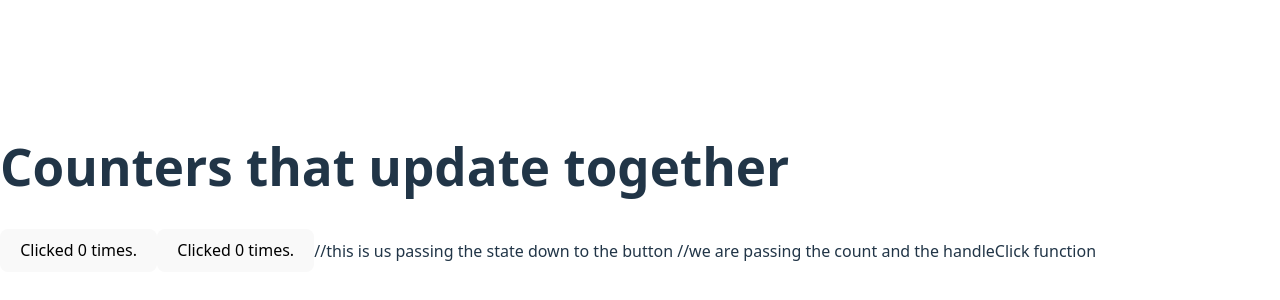
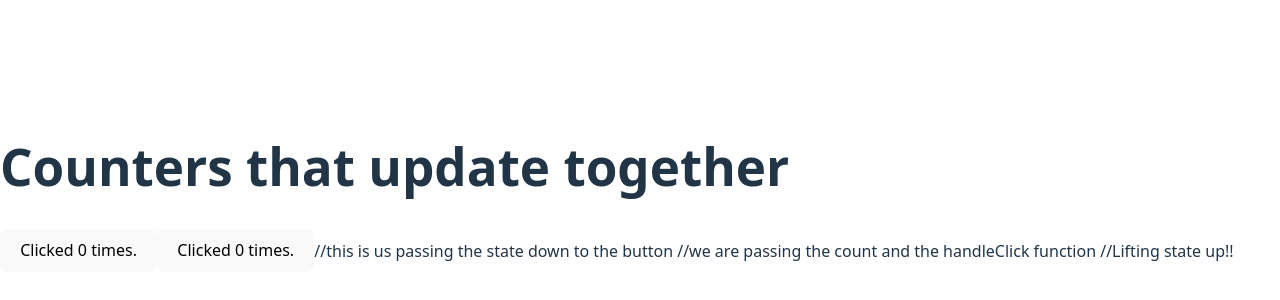
Before and after one commit to Ana2k/react-ttr, a React (Vite) app: page / in a window 1280 px wide. Shown: the part 212-512 px from the top of the page. Built offline with nearby package versions, Linux system fonts and the light colour scheme.

Commit message:
So, now we know!! :)

```diff
--- a/src/App.jsx
+++ b/src/App.jsx
@@ -13,6 +13,7 @@ export default function MyApp() {
       <MyButton count = {count} onClick = {handleClick}/>
       //this is us passing the state down to the button
       //we are passing the count and the handleClick function
+      //Lifting state up!!
     </div>
   );
 }
```
